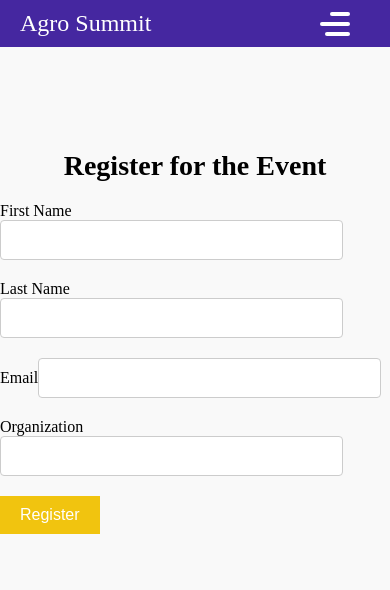
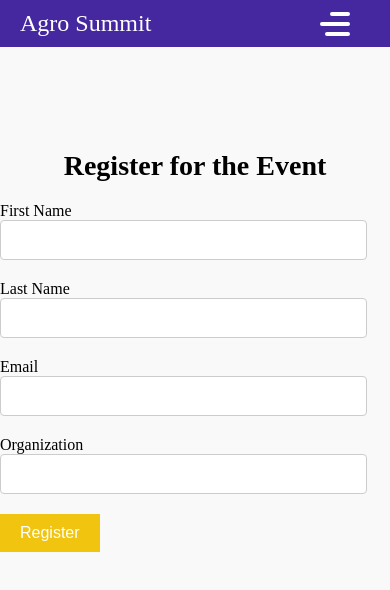
Before and after one commit to harshitgupta2019/Summit, a React (Create React App) app in the folder frontend/: page /register in a window 390 px wide. Shown: the top 590 px of the page. Built offline with nearby package versions, Linux system fonts and the light colour scheme.

Commit message:
Update RegisterForm.css

```diff
--- a/frontend/src/components/RegisterForm/RegisterForm.css
+++ b/frontend/src/components/RegisterForm/RegisterForm.css
@@ -55,6 +55,6 @@
 /* Desktop styles */
 @media screen and (max-width: 768px) {
   input{
-    width:88%;
+    width:94%;
   }
 }
```
